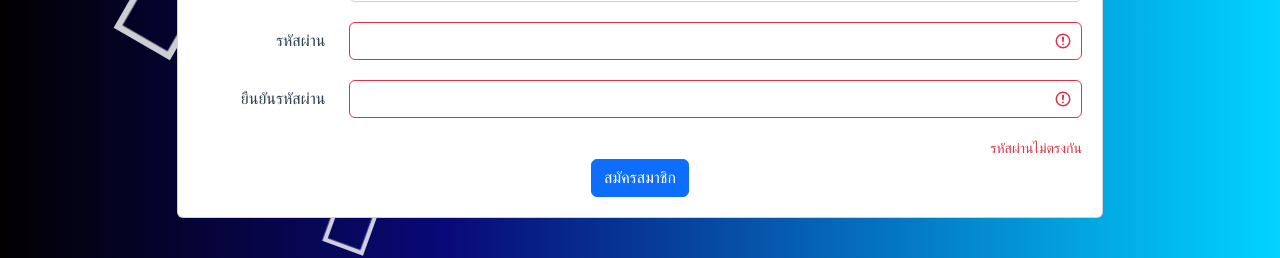
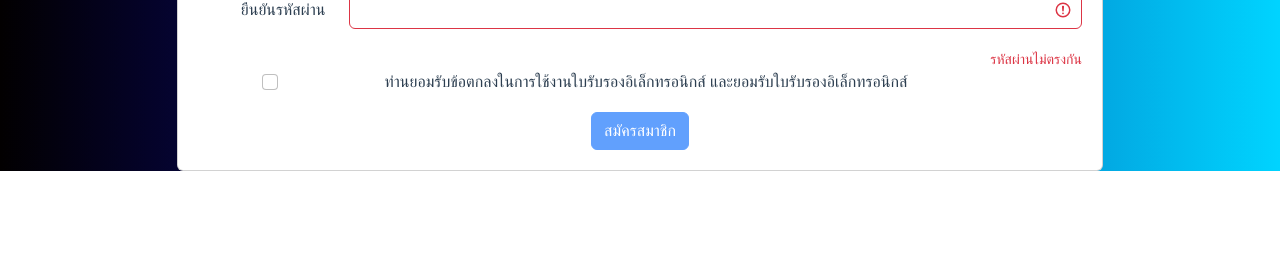
Before and after one commit to kretopas/depa_contract, a Vue app in the folder client/: page /register in a window 1280 px wide. Shown: the part 479-737 px from the top of the page. Built offline with nearby package versions, Linux system fonts and the light colour scheme; no server answers; what vue-awesome-paginate would draw is missing.

Commit message:
:sparkles: feats: add checkbox before user register

```diff
--- a/client/package.json
+++ b/client/package.json
@@ -3,7 +3,8 @@
     "version": "0.1.0",
     "private": true,
     "scripts": {
-        "dev": "vue-cli-service serve",
+        "dev": "NODE_ENV=development vue-cli-service serve",
+        "start": "NODE_ENV=production vue-cli-service serve",
         "build": "vue-cli-service build",
         "lint": "vue-cli-service lint"
     },
--- a/client/src/views/PageNotFound.vue
+++ b/client/src/views/PageNotFound.vue
@@ -1,9 +1,6 @@
 <template>
 	<div class="wrapper">
 		<div class="container">
-			<!--<div class="card">
-
-			</div>-->
 			<h1 style="color: white">PAGE NOT FOUND</h1>
 		</div>
 	</div>
--- a/client/src/views/RegisterPage.vue
+++ b/client/src/views/RegisterPage.vue
@@ -114,7 +114,21 @@
                                     <div id="validationMatchedPassword" class="invalid-feedback">รหัสผ่านไม่ตรงกัน</div>
                                 </div>
                             </div>
-                            <button class="btn btn-primary btn-block">สมัครสมาชิก</button>
+                            <div class="form-group row">
+                                <div class="col-sm-1"></div>
+                                <div class="col-sm-10 form-check">
+                                    <input class="form-check-input" type="checkbox" v-model="checkBox" id="flexCheckDefault">
+                                    <label class="form-check-label" for="flexCheckDefault">
+                                        ท่านยอมรับข้อตกลงในการใช้งานใบรับรองอิเล็กทรอนิกส์ และยอมรับใบรับรองอิเล็กทรอนิกส์
+                                    </label>
+                                </div>
+                            </div>
+                            <button
+                            class="btn btn-primary btn-block"
+                            :disabled="!checkBox"
+                            >
+                                สมัครสมาชิก
+                            </button>
                         </form>
                     </div>
                 </div>
@@ -146,7 +160,8 @@ export default {
                 'นาง',
                 'นางสาว'
             ],
-            usernameAvailable: null
+            usernameAvailable: null,
+            checkBox: false
         }
     },
     methods: {
@@ -223,4 +238,7 @@ export default {
 </script>
 <style scoped>
 @import url('@/assets/css/forms.css');
+.wrapper {
+    height: auto;
+}
 </style>
```
Also changed, not shown: 2 other files (tests, documents, lock files or other folders).
